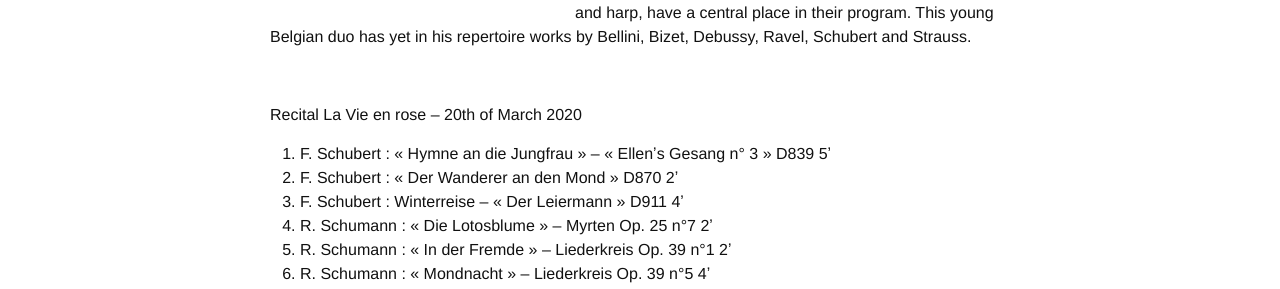
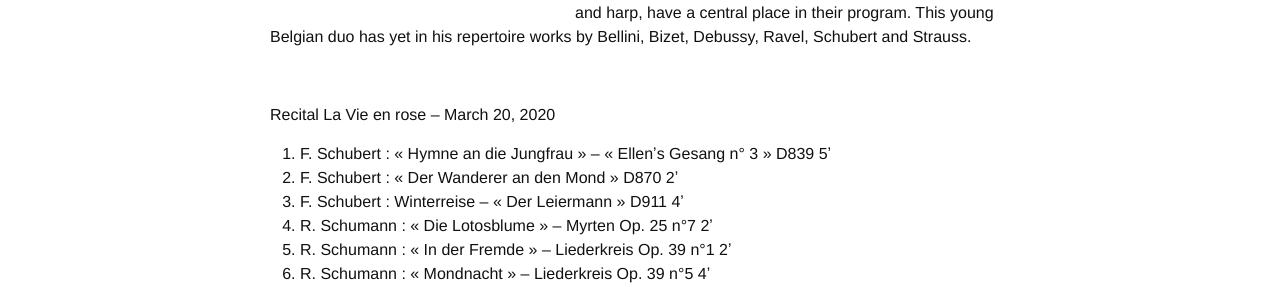
Before and after one commit to annesophie-sevens/annesophie-sevens.github.io, a Jekyll site: the page built from project-en.md, in a window 1280 px wide. Shown: the part 517-806 px from the top of the page. Built offline with Jekyll 4.4.1, drawn with Linux system fonts in a browser that asks for light colours; nearby versions of some CDN libraries.

Commit message:
Update project-en.md

```diff
--- a/project-en.md
+++ b/project-en.md
@@ -16,7 +16,7 @@ Maurice Ravel's Cinq mélodies populaires grecques, in their exceptional version
 &nbsp;
 
 
-Recital La Vie en rose – 20th of March 2020
+Recital La Vie en rose – March 20, 2020
 
 1. F. Schubert : « Hymne an die Jungfrau » – « Ellenʼs Gesang n° 3 » D839 5ʼ
 2. F. Schubert : « Der Wanderer an den Mond » D870 2ʼ
```
